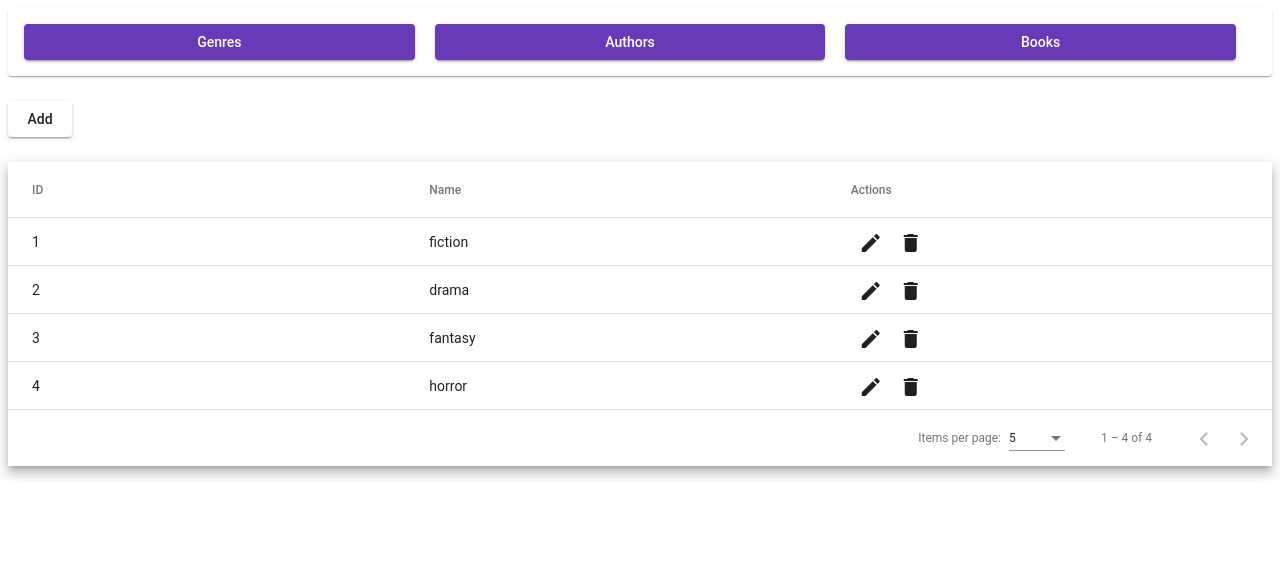
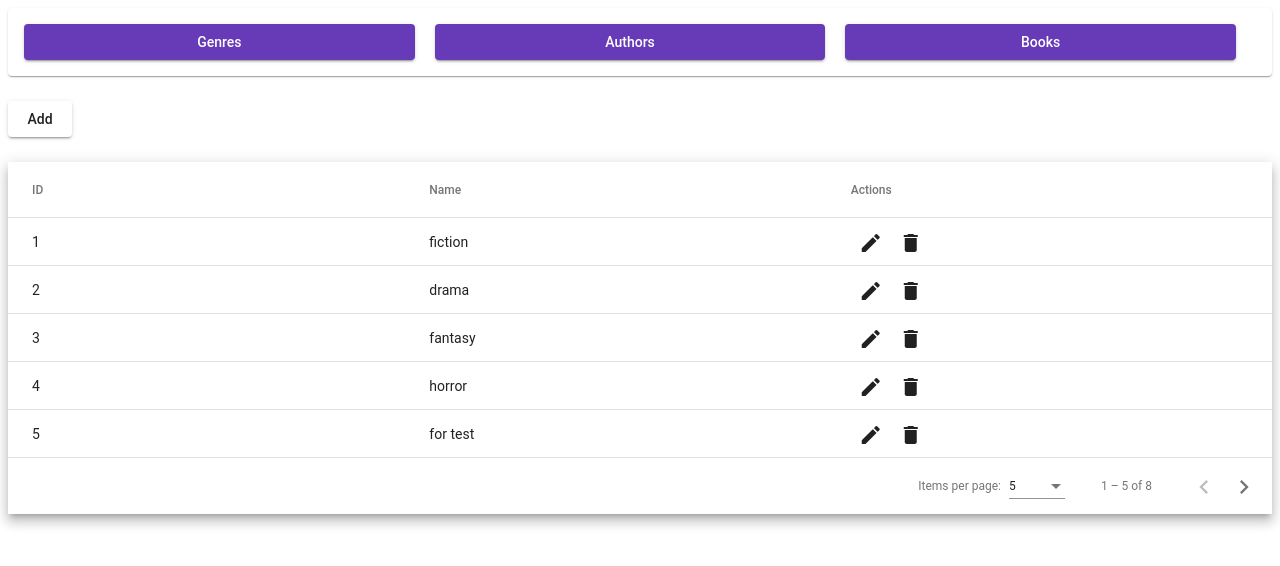
Before and after one commit to AnzhelikaDavidyan/Task-app, an Angular app: page /genres in a window 1280 px wide. Shown: the top 566 px of the page. Built offline with nearby package versions, Linux system fonts and the light colour scheme; data requests are answered from the project's data file.

Commit message:
feat: snacks & duplicate validation

```diff
--- a/server/db.json
+++ b/server/db.json
@@ -15,6 +15,22 @@
     {
       "id": 4,
       "name": "horror"
+    },
+    {
+      "id": 5,
+      "name": "for test"
+    },
+    {
+      "id": 6,
+      "name": "test"
+    },
+    {
+      "id": 8,
+      "name": "snack test"
+    },
+    {
+      "id": 9,
+      "name": "test 2"
     }
   ],
   "books": [
--- a/src/app/controls/authors-table/authors-table.component.ts
+++ b/src/app/controls/authors-table/authors-table.component.ts
@@ -43,7 +43,7 @@ export class AuthorsTableComponent implements OnInit {
         });
     }
 
-    public add() {
+    public add(): void {
         this.dialog.open(AuthorPopupComponent, {
             data: {
                 isNew: true,
@@ -57,7 +57,7 @@ export class AuthorsTableComponent implements OnInit {
         });
     }
 
-    public delete(model: EntityModel) {
+    public delete(model: EntityModel): void {
         const popupInfo = {
             title: 'Removing an Item',
             message: ' Are you sure you want to remove the selected Item(s) and Related Data?'
@@ -69,7 +69,7 @@ export class AuthorsTableComponent implements OnInit {
         this.dataService.deleteItem(AUTHORS_URL, model, this.list, popupInfo, true, relatedDataModel);
     }
 
-    public edit([event, model]: [MouseEvent, EntityModel]) {
+    public edit([event, model]: [MouseEvent, EntityModel]): void {
         this.dialog.open(AuthorPopupComponent, {
             data: {
                 model,
--- a/src/app/controls/books-table/books-table.component.ts
+++ b/src/app/controls/books-table/books-table.component.ts
@@ -42,7 +42,7 @@ export class BooksTableComponent implements OnInit {
         });
     }
 
-    public add() {
+    public add(): void {
         this.dialog.open(BookPopupComponent, {
             data: {
                 isNew: true,
@@ -56,7 +56,7 @@ export class BooksTableComponent implements OnInit {
         });
     }
 
-    public edit([event, model]: [MouseEvent, EntityModel]) {
+    public edit([event, model]: [MouseEvent, EntityModel]): void {
         this.dialog.open(BookPopupComponent, {
             data: {
                 title: 'Edit Book',
@@ -70,7 +70,7 @@ export class BooksTableComponent implements OnInit {
         });
     }
 
-    public delete(model: EntityModel) {
+    public delete(model: EntityModel): void {
         const popupInfo = {
             title: 'Removing an Item',
             message: ' Are you sure you want to remove the selected Item(s) ?'
--- a/src/app/controls/genres-table/genre-popup/genre-popup.component.html
+++ b/src/app/controls/genres-table/genre-popup/genre-popup.component.html
@@ -5,7 +5,12 @@
             <mat-form-field appearance="outline">
                 <mat-label>Name</mat-label>
                 <input matInput formControlName="name">
-                <mat-error>Name is required.</mat-error>
+                <mat-error *ngIf="formGroup.get('name')?.hasError('required')">
+                    Name is required.
+                </mat-error>
+                <mat-error *ngIf="formGroup.get('name')?.hasError('duplicate')">
+                    Name is already exists.
+                </mat-error>
             </mat-form-field>
         </form>
 
--- a/src/app/controls/genres-table/genre-popup/genre-popup.component.ts
+++ b/src/app/controls/genres-table/genre-popup/genre-popup.component.ts
@@ -8,6 +8,7 @@ import {DeletePopupComponent} from "../../shared/delete-popup/delete-popup.compo
 import {Observable} from "rxjs";
 import {GENRES_URL} from "../../util/url";
 import {DataService} from "../../services/data.service";
+import {duplicate} from "../../shared/util/validators.util";
 
 @Component({
     selector: 'app-genre-popup',
@@ -39,7 +40,7 @@ export class GenrePopupComponent implements OnInit {
         this.formGroup = this.formBuilder.group({
             id: new FormControl(model ? model.id : ''),
             name: new FormControl(model ? model.name : '', [Validators.required,
-                Validators.maxLength(50)]),
+                Validators.maxLength(50), duplicate(this.data.list)]),
         });
     }
 
--- a/src/app/controls/genres-table/genres-table.component.ts
+++ b/src/app/controls/genres-table/genres-table.component.ts
@@ -43,7 +43,7 @@ export class GenresTableComponent implements OnInit {
     }
 
 
-    public add() {
+    public add(): void {
         this.dialog.open(GenrePopupComponent, {
             data: {
                 isNew: true,
@@ -57,7 +57,7 @@ export class GenresTableComponent implements OnInit {
         });
     }
 
-    public delete(model: EntityModel) {
+    public delete(model: EntityModel): void {
         const popupInfo = {
             title: 'Removing an Item',
             message: ' Are you sure you want to remove the selected Item(s) and Related Data?'
@@ -69,7 +69,7 @@ export class GenresTableComponent implements OnInit {
         this.dataService.deleteItem(GENRES_URL, model, this.list, popupInfo, true, relatedDataModel);
     }
 
-    public edit([event, model]: [MouseEvent, EntityModel]) {
+    public edit([event, model]: [MouseEvent, EntityModel]): void {
         this.dialog.open(GenrePopupComponent, {
             data: {
                 model,
--- a/src/app/controls/services/data.service.ts
+++ b/src/app/controls/services/data.service.ts
@@ -78,7 +78,7 @@ export class DataService {
 
     public deleteItem(url: string, model: any, list: any[],
                       popupInfo: DeletePopupI, isWithRelatedData: boolean = false,
-                      relatedDataModel?: RelatedDataI) {
+                      relatedDataModel?: RelatedDataI): void {
         const config = this.getDeletePopupGeneralConfig(popupInfo);
         config.data.yesAction = this.onYesAction;
         config.data.yesArgs = [url, model, list, isWithRelatedData, relatedDataModel];
@@ -111,7 +111,7 @@ export class DataService {
             })
         ).subscribe({
             next: () => {
-                this.dataCommunicationService.notify({isDeleted: true} as DataCommunicationModel)
+                this.dataCommunicationService.notify({isDeleted: true} as DataCommunicationModel);
             }
         })
     }
--- a/src/app/controls/shared/table/table.component.ts
+++ b/src/app/controls/shared/table/table.component.ts
@@ -1,4 +1,14 @@
-import {Component, EventEmitter, Input, OnChanges, OnInit, Output, SimpleChanges, ViewChild} from '@angular/core';
+import {
+    Component,
+    EventEmitter,
+    Input,
+    OnChanges,
+    OnDestroy,
+    OnInit,
+    Output,
+    SimpleChanges,
+    ViewChild
+} from '@angular/core';
 import {MatTable, MatTableDataSource} from "@angular/material/table";
 import {MatPaginator} from "@angular/material/paginator";
 import {MatSort} from "@angular/material/sort";
@@ -10,6 +20,8 @@ import {CommonModule} from "@angular/common";
 import {ReactiveFormsModule} from "@angular/forms";
 import {ReadClassifierPipe} from "../pipe/read-classifier.pipe";
 import {EntityModel} from "../../model/entity.model";
+import {Subject, takeUntil} from "rxjs";
+import {MatSnackBar} from "@angular/material/snack-bar";
 
 @Component({
     standalone: true,
@@ -23,7 +35,9 @@ import {EntityModel} from "../../model/entity.model";
     templateUrl: './table.component.html',
     styleUrls: ['./table.component.css']
 })
-export class TableComponent implements OnInit, OnChanges {
+export class TableComponent implements OnInit, OnChanges, OnDestroy {
+
+    private destroy$ = new Subject();
 
     @Input() public list!: EntityModel[];
     @Input() public displayedColumns!: string[];
@@ -41,11 +55,16 @@ export class TableComponent implements OnInit, OnChanges {
 
     public dataSource!: MatTableDataSource<EntityModel[]>;
 
-    constructor(private dataCommunicationService: DataCommunicationService) {
+    constructor(private dataCommunicationService: DataCommunicationService,
+                private snackBar: MatSnackBar) {
     }
 
-    ngOnChanges(changes: SimpleChanges): void {
-        const list = changes['list'];
+    public ngOnDestroy(): void {
+        this.destroy$.next(0);
+        this.destroy$.complete();
+    }
+
+    ngOnChanges({list}: SimpleChanges): void {
         if (list && list.currentValue) {
             this.dataSource = new MatTableDataSource(list.currentValue);
             this.dataSource.paginator = this.paginator;
@@ -54,16 +73,22 @@ export class TableComponent implements OnInit, OnChanges {
     }
 
     ngOnInit(): void {
-        this.dataCommunicationService?.getNotifier()?.subscribe(
+        this.dataCommunicationService?.getNotifier()?.pipe(takeUntil(this.destroy$))
+            .subscribe(
                 {
                     next: (res: DataCommunicationModel) => {
                         if (res.isDeleted || res.isCreated || res.isEdited) {
                             if (res.isCreated) {
                                 this.list.push(res.model);
+                                this.openSnackBar('Data has been successfully added.');
                             }
                             if (res.isEdited) {
                                 const index = this.list.findIndex(item => item.id === res.model.id);
                                 this.list[index] = res.model;
+                                this.openSnackBar('Data has been successfully edited.');
+                            }
+                            if (res.isDeleted) {
+                                this.openSnackBar('Data has been successfully deleted.');
                             }
                             this.dataSource._updateChangeSubscription();
                         }
@@ -72,19 +97,25 @@ export class TableComponent implements OnInit, OnChanges {
             )
     }
 
-    public onAdd() {
+    private openSnackBar(message: string) {
+        this.snackBar.open(message, '', {
+            duration: 2000,
+        });
+    }
+
+    public onAdd(): void {
         this.add.emit();
     }
 
-    public onEdit(event: MouseEvent, model: EntityModel) {
+    public onEdit(event: MouseEvent, model: EntityModel): void {
         this.edit.emit([event, model]);
     }
 
-    public onDelete(model: EntityModel) {
+    public onDelete(model: EntityModel): void {
         this.delete.emit(model);
     }
 
-    public applyFilter(event: Event) {
+    public applyFilter(event: Event): void {
         const filterValue = (event.target as HTMLInputElement).value;
         this.dataSource.filter = filterValue.trim().toLowerCase();
 
--- a/src/app/controls/shared/util/validators.util.ts
+++ b/src/app/controls/shared/util/validators.util.ts
@@ -16,5 +16,12 @@ export function includeNCharacter(n: number) {
         }
         return null;
     }
+}
 
+export function duplicate(list: any[], name: string = 'name') {
+    return (control: AbstractControl): ValidationErrors | null => {
+        const value = control.value;
+        const index = list.findIndex(item => item[name] === value);
+        return index > -1 ? {duplicate: true} : null;
+    }
 }
--- a/src/app/material.module.ts
+++ b/src/app/material.module.ts
@@ -10,6 +10,8 @@ import {MatPaginatorModule} from "@angular/material/paginator";
 import {MatSelectModule} from '@angular/material/select';
 import {MatTableModule} from '@angular/material/table';
 import {MatSortModule} from "@angular/material/sort";
+import {MatSnackBarModule} from '@angular/material/snack-bar';
+
 
 @NgModule({
     imports: [
@@ -23,6 +25,7 @@ import {MatSortModule} from "@angular/material/sort";
         MatSelectModule,
         MatInputModule,
         MatSortModule,
+        MatSnackBarModule
     ],
     exports: [
         MatButtonModule,
@@ -35,6 +38,7 @@ import {MatSortModule} from "@angular/material/sort";
         MatSelectModule,
         MatInputModule,
         MatSortModule,
+        MatSnackBarModule
     ],
 })
 export class MaterialModule {
```
Lines whose indentation alone changed are shown as unchanged.
